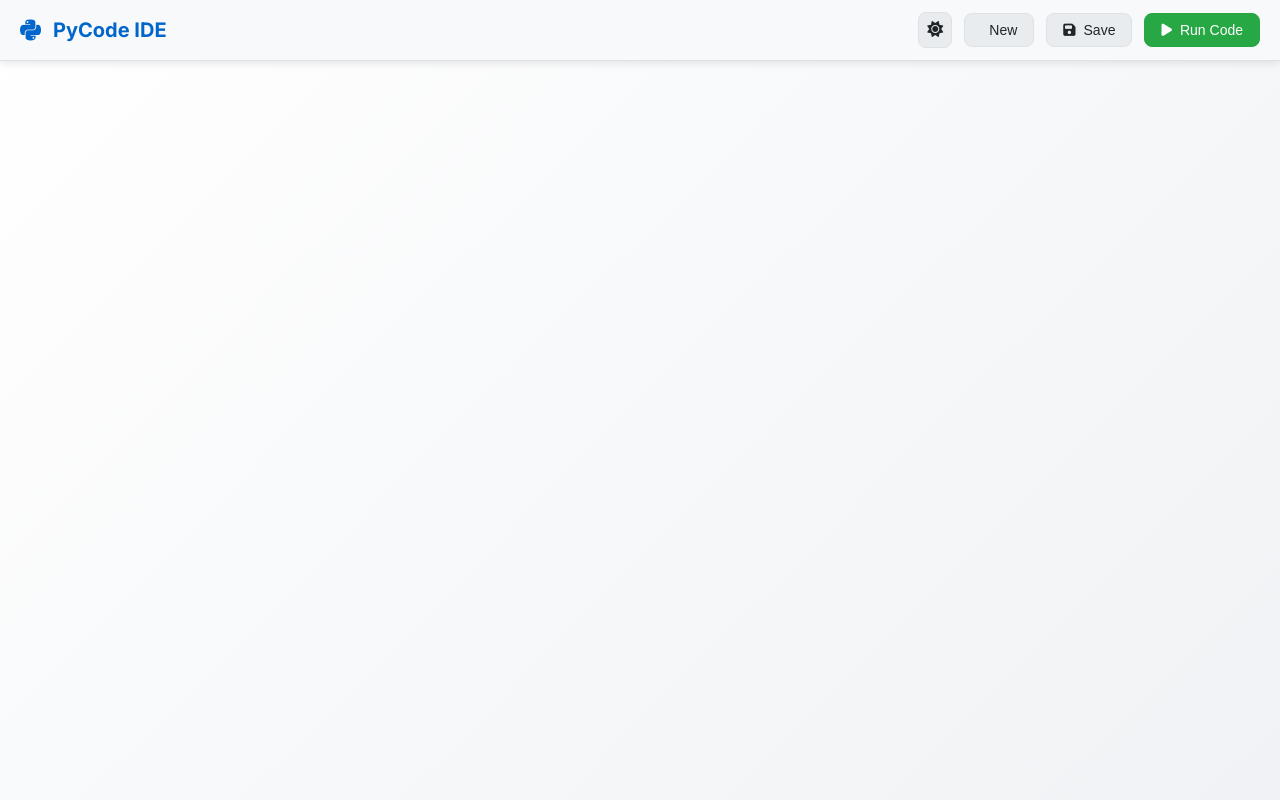
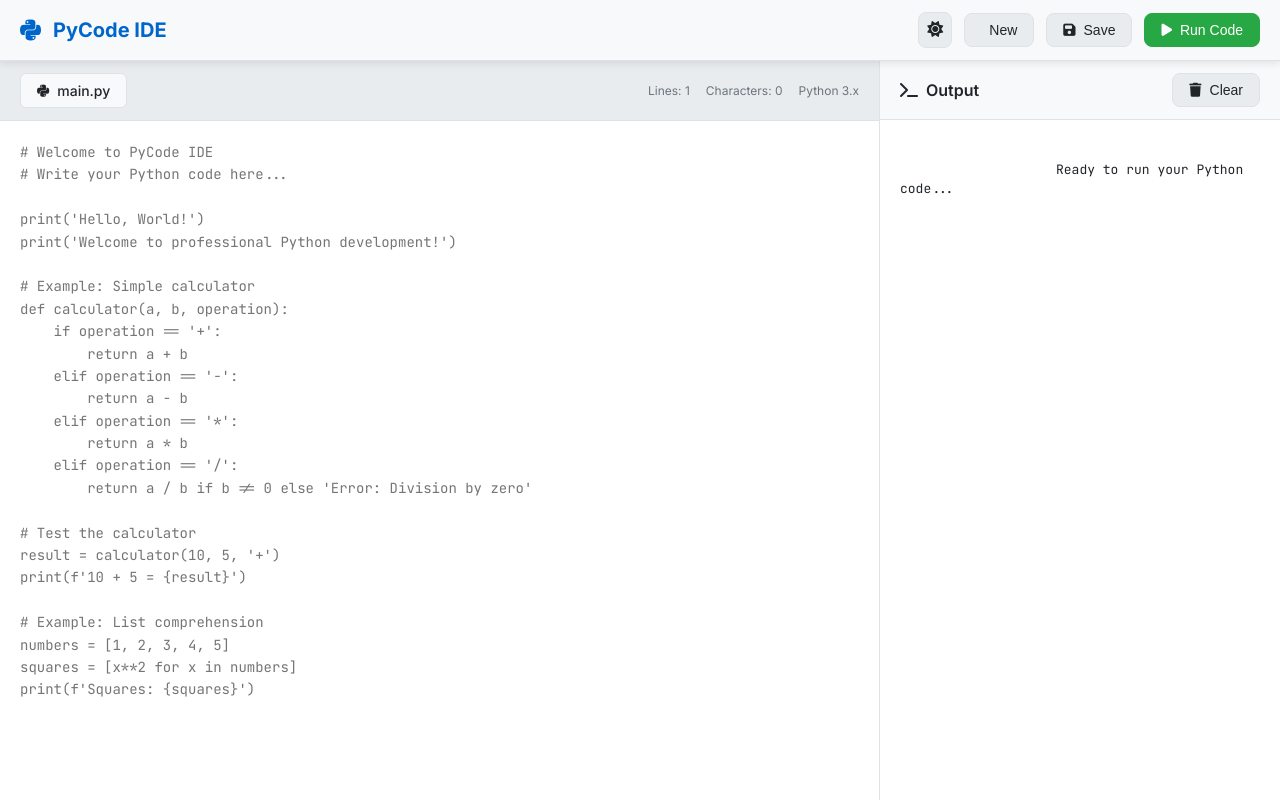
Before and after one commit to Sayyam-Karnavat/algorand_python_code_compiler, a Flask app: template server/templates/intelli.html in a window 1280 px wide. Run offline with Flask 3, Linux system fonts and the light colour scheme; the template is opened without the code that fills it, so the values that code supplies are empty.

Commit message:
Main container will intellisense added
now when the user types in the code the auto suggestion for python keywords is added.

```diff
--- a/server/templates/intelli.html
+++ b/server/templates/intelli.html
@@ -586,3 +586,72 @@
                 </button>
             </div>
         </header>
+<!-- Main Content -->
+        <div class="main-content">
+            <!-- Editor Panel -->
+            <div class="editor-panel">
+                <div class="editor-header">
+                    <div class="file-tab">
+                        <i class="fab fa-python"></i>
+                        <span id="currentFileName">main.py</span>
+                    </div>
+                    <div class="editor-stats">
+                        <span id="lineCount">Lines: 1</span>
+                        <span id="charCount">Characters: 0</span>
+                        <span>Python 3.x</span>
+                    </div>
+                </div>
+                <div class="code-editor-container">
+                    <div class="syntax-highlight" id="syntaxHighlight"></div>
+                    <textarea
+                        class="code-editor"
+                        id="codeEditor"
+                        placeholder="# Welcome to PyCode IDE
+# Write your Python code here...
+
+print('Hello, World!')
+print('Welcome to professional Python development!')
+
+# Example: Simple calculator
+def calculator(a, b, operation):
+    if operation == '+':
+        return a + b
+    elif operation == '-':
+        return a - b
+    elif operation == '*':
+        return a * b
+    elif operation == '/':
+        return a / b if b != 0 else 'Error: Division by zero'
+
+# Test the calculator
+result = calculator(10, 5, '+')
+print(f'10 + 5 = {result}')
+
+# Example: List comprehension
+numbers = [1, 2, 3, 4, 5]
+squares = [x**2 for x in numbers]
+print(f'Squares: {squares}')
+"
+                        spellcheck="false"
+                    ></textarea>
+                    <div class="autocomplete-suggestions" id="autocompleteSuggestions"></div>
+                </div>
+            </div>
+
+            <!-- Output Panel -->
+            <div class="output-panel">
+                <div class="output-header">
+                    <div class="output-title">
+                        <i class="fas fa-terminal"></i>
+                        <span>Output</span>
+                    </div>
+                    <button class="btn" onclick="clearOutput()">
+                        <i class="fas fa-trash"></i>
+                        Clear
+                    </button>
+                </div>
+                <div class="output-content" id="outputContent">
+                    Ready to run your Python code...
+                </div>
+            </div>
+        </div>
```
